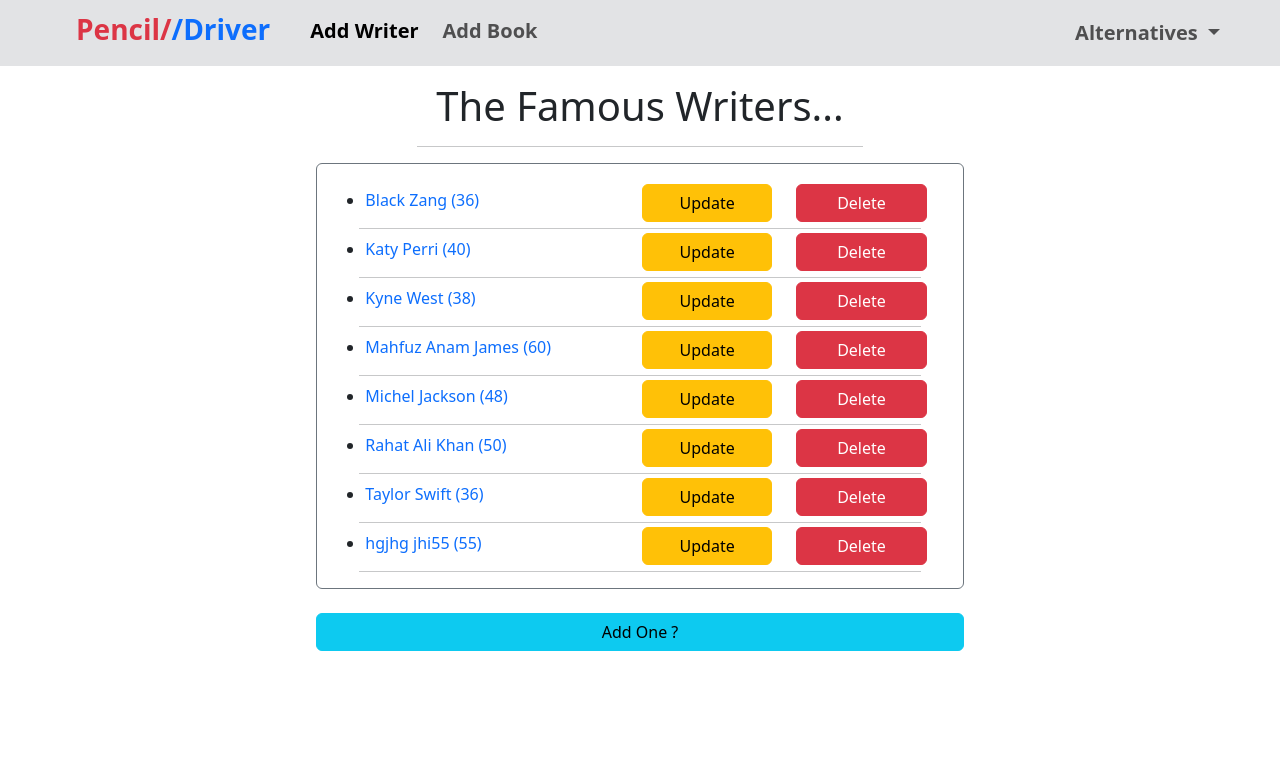
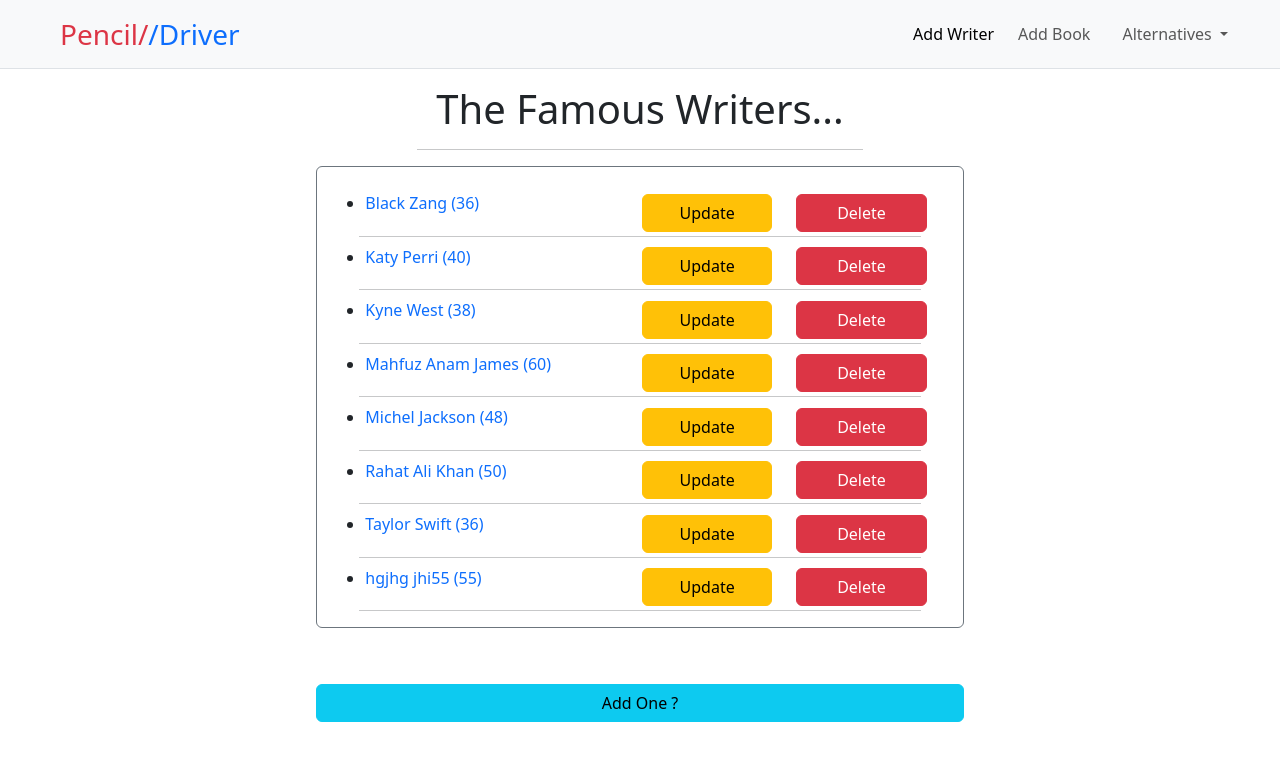
Before and after one commit to MdMustaqimBillah/PencilDriver_Crud_Project, a Django app: page / in a window 1280 px wide. Shown: the top 761 px of the page. Run offline with Django 5.2, Linux system fonts and the light colour scheme; data comes from the database, SQL or seed files in the repository.

Commit message:
Finish Body

```diff
--- a/CRUD/Musician_Pedia/urls.py
+++ b/CRUD/Musician_Pedia/urls.py
@@ -13,4 +13,5 @@ urlpatterns =[
     path('update_writer/<int:id>/', views.update_writer, name='update_writer'),
     path('delete_writer/<int:id>/', views.delete_writer, name='delete_writer'),
     path('delete_book/<int:book_id>/', views.delete_book, name='delete_book'),
+    path('add_individuals_book/<int:id>/', views.add_individuals_book, name='add_individuals_book'),
 ]
--- a/CRUD/Musician_Pedia/views.py
+++ b/CRUD/Musician_Pedia/views.py
@@ -1,6 +1,6 @@
 from django.shortcuts import render, HttpResponseRedirect
 from django.urls import reverse
-from Musician_Pedia.forms import WriterForm, BookForm
+from Musician_Pedia.forms import WriterForm, BookForm, InduvidualsBookForm
 from Musician_Pedia.models import Writer, Book
 from django.db.models import Avg
 
@@ -40,6 +40,7 @@ def add_book(request):
         form = BookForm(request.POST)
         if form.is_valid():
             form.save()
+            return HttpResponseRedirect(reverse('home'))
 
     return render(request, 'book_form.html', context=dictionary)
 
@@ -104,3 +105,19 @@ def delete_book(request, book_id):
         "alert": "Sucessfully Deleted The Book"
     }
     return render(request, 'delete.html', context=dictionary)
+
+def add_individuals_book(request, id):
+    form = InduvidualsBookForm()
+    writer = Writer.objects.get(pk=id)
+    if request.method == 'POST':
+        form = InduvidualsBookForm(request.POST)
+        if form.is_valid():
+            book=form.save(commit=False)
+            book.name = writer
+            book.save()
+            return HttpResponseRedirect(reverse('Musician_Pedia:book_list', args=[id]))
+    dictionary = {
+        'title':'Update Resource',
+        'form':form
+    }
+    return render(request, 'add_individuals_book.html', context=dictionary)
--- a/CRUD/Static/css/main.css
+++ b/CRUD/Static/css/main.css
@@ -3,6 +3,7 @@ h1{
 }
 .btn{
     width: 100%;
+    margin-top: 5% !important;
 }
 h3{
     text-align: center;
--- a/CRUD/Templates/base.html
+++ b/CRUD/Templates/base.html
@@ -10,37 +10,38 @@
   </head>
   <body>
 
-      <nav class="navbar bg-secondary-subtle navbar-expand mx-auto">
+      <nav class="navbar navbar-expand-lg bg-body-tertiary ps-5 pe-4 border-bottom">
   <div class="container-fluid">
+    <a class="navbar-brand" href="{% url 'Musician_Pedia:home' %}"> <span class="text-danger fs-3">Pencil/</span><span class="text-primary fs-3">/Driver</span> </a>
+    <button class="navbar-toggler" type="button" data-bs-toggle="collapse" data-bs-target="#navbarSupportedContent" aria-controls="navbarSupportedContent" aria-expanded="false" aria-label="Toggle navigation">
+      <span class="navbar-toggler-icon"></span>
+    </button>
     <div class="collapse navbar-collapse" id="navbarSupportedContent">
-              <ul class="navbar-nav mb-2 mb-lg-0">
-                <li class="nav-item">
-                  <a class="nav-link active ms-5 fs-3 px-3 pt-0" aria-current="page" href="{% url 'Musician_Pedia:home' %}"> <b> <span class="text-danger">Pencil/</span><span class="text-primary">/Driver</span> </b> </a>
+      <ul class="navbar-nav ms-auto mb-2 mb-lg-0 text-center">
+        <li class="nav-item mx=2">
+          <a class="nav-link active" aria-current="page" href="{% url 'Musician_Pedia:add_writer' %}"> Add Writer </a>
         </li>
-                <li class="nav-item">
-                  <a class="nav-link active my-auto ms-3 me-1 fs-5" aria-current="page" href="{% url 'Musician_Pedia:add_writer' %}"> <b> Add Writer </b> </a>
+        <hr>
+        <li class="nav-item mx-2">
+          <a class="nav-link" href="{% url 'Musician_Pedia:add_book' %}"> Add Book </a>
         </li>
-                <li class="nav-item">
-                  <a class="nav-link my-auto mx-1 fs-5" href="{% url 'Musician_Pedia:add_book' %}"> <b> Add Book </b> </a>
-                </li>
-              </ul>
-              <ul class="navbar-nav  me-3 mb-2 mb-lg-0 ms-auto">
-                <li class="nav-item dropdown">
-                  <a class="nav-link dropdown-toggle my-auto me-4 fs-5" href="#" role="button" data-bs-toggle="dropdown" aria-expanded="false">
-                    <b> Alternatives </b>
+        <hr>
+        <li class="nav-item dropdown mx-2">
+          <a class="nav-link dropdown-toggle" href="#" role="button" data-bs-toggle="dropdown" aria-expanded="false">
+            Alternatives
           </a>
-                  <ul class="dropdown-menu ">
-                    <li><a class="dropdown-item" href="{% url 'Musician_Pedia:add_writer' %}"> <b> Writer Entry </b> </a></li>
-                    <li><a class="dropdown-item" href="{% url 'Musician_Pedia:add_book' %}"> <b> Book Entry </b> </a></li>
+          <ul class="dropdown-menu text-center">
+            <li><a class="dropdown-item" href="{% url 'Musician_Pedia:add_writer' %}"> Writer Entry </a></li>
             <li><hr class="dropdown-divider"></li>
-                    <li><a class="dropdown-item" href="{% url 'Musician_Pedia:home' %}"> <b> Go Home </b> </a></li>
+            <li><a class="dropdown-item" href="{% url 'Musician_Pedia:add_book' %}"> Book Entry </a></li>
+            <li><hr class="dropdown-divider"></li>
+            <li><a class="dropdown-item" href="{% url 'Musician_Pedia:home' %}"> Go Home </a></li>
           </ul>
         </li>
       </ul>
     </div>
   </div>
 </nav>
-
         <div class="container mx-auto mt-3">
 
         {% block body_block %}
--- a/CRUD/Templates/index.html
+++ b/CRUD/Templates/index.html
@@ -27,6 +27,6 @@
 {% endif %}
 <br>
 <div class="basic">
-    <a class="btn btn-info" href="{% url 'Musician_Pedia:add_writer' %}"> Add One ? </a>
+    <a class="btn btn-info mt-3" href="{% url 'Musician_Pedia:add_writer' %}"> Add One ? </a>
 </div>
 {% endblock %}
```
Also changed, not shown: CRUD/Musician_Pedia/forms.py (+9 -0 lines), CRUD/Templates/add_individuals_book.html (added, +12 -0 lines), CRUD/Templates/book_list.html (+8 -8 lines). Lines whose indentation alone changed are shown as unchanged.
